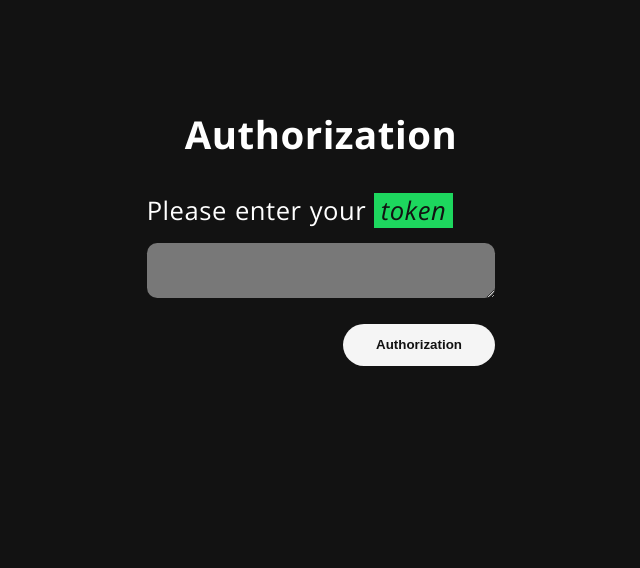
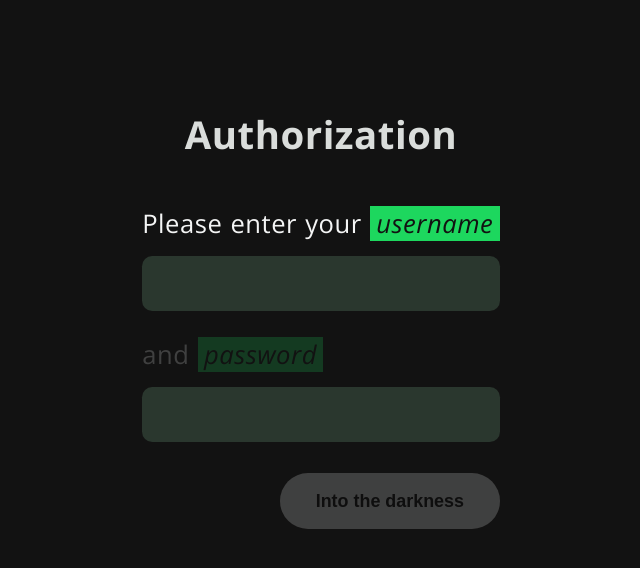
Before and after one commit to MohonovProduction/dark-spotify-frontend, a Vue app: page /authorization in a window 1280 px wide. Shown: the top 568 px of the page, without its empty margins (319-959 px from the left). Built offline with nearby package versions, Linux system fonts and the light colour scheme.

Commit message:
authorization check, routing with auth check

```diff
--- a/src/App.vue
+++ b/src/App.vue
@@ -9,14 +9,15 @@
   padding: 0;
   margin: 0;
   box-sizing: content-box;
-  --bg: hsla(0, 0%, 7%, 1);
-  --bg-opacity: hsla(0, 0%, 7%, .8);
-  --bg-dark-gray: hsla(0, 0%, 16%, 1);
-  --bg-gray: hsla(0, 0%, 47%, 1);
-  --bg-gray-light: hsla(0, 0%, 65%, 1);
-  --bg-white: hsla(0, 0%, 96%, 1);
-  --font-white: hsla(0, 0%, 100%, 1);
-  --font-black: hsla(0, 0%, 7%, 1);
+  --bg: hsla(141, 0%, 7%, 1);
+  --bg-dark-gray: hsla(141, 14%, 19%, 1);
+  --bg-dark-red : hsla(0, 14%, 19%, 1);
+  --bg-gray: hsla(141, 0%, 47%, 1);
+  --bg-gray-light: hsla(141, 0%, 65%, 1);
+  --bg-white: hsl(141, 4%, 96%);
+  --font-white: hsl(141, 4%, 96%);
+  --font-lighten-gray: hsl(141, 4%, 86%);
+  --font-black: hsla(141, 0%, 7%, 1);
   --primary-green: hsla(141, 76%, 48%, 1);
   --font-family: 'Open Sans', sans-serif;
   font-size: calc(.8em + 1vw);
@@ -49,16 +50,18 @@
   padding: 0 .25em;
 }
 
-textarea {
+textarea,
+input {
   font-size: 1em;
   color: var(--font-white);
   padding: .5em;
-  background-color: var(--bg-gray);
+  background-color: var(--bg-dark-gray);
   border: none;
   border-radius: .4em;
   outline: none;
 }
-textarea::selection {
+textarea::selection,
+input::selection {
   outline: var(--primary-green) solid .2em;
 }
 
@@ -68,14 +71,4 @@ button {
   outline: none;
   padding: .5em;
 }
-
-.button-gray {
-  color: var(--bg);
-  font-weight: 700;
-  padding: 1em 2.5em;
-  background-color: var(--bg-white);
-  border: none;
-  border-radius: 3em;
-  width: min-content;
-}
 </style>
--- /dev/null
+++ b/src/api/User.js
@@ -0,0 +1,37 @@
+import config from './config'
+
+const User = {}
+
+User.authorization = async function(data) {
+    console.log(JSON.stringify(data))
+    return new Promise((resolve, reject) => {
+        fetch(`${config.domain}/auth/login`, {
+            method: 'POST',
+            mode: 'cors',
+            headers: {
+                'Content-Type': 'application/json',
+                'connection': 'keep-alive'
+            },
+            body: JSON.stringify(data)
+        })
+            .then(data => resolve(data))
+            .catch(err => reject(err))
+    })
+}
+
+User.checkAuthorization = function() {
+    const token = localStorage.getItem('token')
+    console.log('checkAuth', token, typeof token)
+    switch (token) {
+        case null:
+            return false
+        case undefined:
+            return false
+        case '':
+            return false
+        default:
+            return true
+    }
+}
+
+export default User
--- /dev/null
+++ b/src/api/config.js
@@ -0,0 +1,3 @@
+export default {
+    domain: 'http://localhost:3000',
+}
--- a/src/router/index.js
+++ b/src/router/index.js
@@ -1,25 +1,30 @@
 import { createRouter, createWebHistory } from 'vue-router'
+import User from '../api/User'
 
 const routes = [
   {
     path: '/',
     name: 'home',
-    component: () => import('../views/Home.vue')
+    component: () => import('../views/Home.vue'),
+    meta: { requiresAuth: true },
   },
   {
     path: '/authorization',
     name: 'authorization',
-    component: () => import('../views/Authorization.vue')
+    component: () => import('../views/Authorization.vue'),
+    meta: { requiresAuth: false }
   },
   {
     path: '/search',
     name: 'search',
-    component: () => import('../views/Search.vue')
+    component: () => import('../views/Search.vue'),
+    meta: { requiresAuth: true },
   },
   {
     path: '/your-library',
     name: 'your-library',
-    component: () => import('../views/YourLibrary.vue')
+    component: () => import('../views/YourLibrary.vue'),
+    meta: { requiresAuth: true },
   },
   {
     path: '/playlist',
@@ -35,9 +40,20 @@ const routes = [
   }
 ]
 
+
+
 const router = createRouter({
   history: createWebHistory(process.env.BASE_URL),
   routes
 })
 
+router.beforeEach((to, from) => {
+  if (!User.checkAuthorization() && to.meta.requiresAuth) {
+    return {
+      path: '/authorization',
+      query: { redirect: to.fullPath }
+    }
+  }
+})
+
 export default router
--- a/src/views/Authorization.vue
+++ b/src/views/Authorization.vue
@@ -2,26 +2,75 @@
   <section class="wrapper">
     <h1 class="heading">Authorization</h1>
     <article class="form">
-      <label class="form__label">Please enter your <span class="primary-line">token</span></label>
-      <textarea @keydown.enter="authorization" v-model="token" class="form__textarea" rows="1"></textarea>
-      <button @click="authorization" class="button-gray">Authorization</button>
+      <label class="form__label form__label--active" for="username">Please enter your <span class="primary-line">username</span></label>
+      <input
+        @keydown.enter="changeFocus('password')"
+        v-model="user.username"
+        class="form__input"
+        :class="{ 'form__input--need-input': condition.needInput }"
+        tabindex="1"
+        id="username" autofocus
+      />
+
+      <label class="form__label" :class="{ 'form__label--active': canTypePassword }" for="password">and <span class="primary-line">password</span></label>
+      <input
+        @keydown.enter="authorization"
+        v-model="user.password"
+        class="form__input"
+        :class="{ 'form__input--need-input': condition.needInput }"
+        tabindex="2"
+        id="password"
+      />
+
+      <button @click="authorization" class="button" :class="{ 'button--active': canEnter }">Into the darkness</button>
     </article>
   </section>
 </template>
 
 <script>
 import router from "@/router";
+import User from '../api/User'
 
 export default {
   name: "Authorization",
   data() {
     return {
-      token: null,
+      user: {
+        username: '',
+        password: ''
+      },
+      condition: {
+        needInput: false
+      }
     }
   },
   methods: {
     authorization() {
-      router.push('/')
+      if (this.user.username.length === 0 || this.user.password === 0) {
+        this.condition.needInput = true
+        setTimeout(() => { this.condition.needInput = false }, 600)
+        return
+      }
+      User.authorization(this.user)
+        .then(data => {
+          if (data.ok === false) {
+            console.log(data)
+          }
+          localStorage.setItem('token', data.json().token)
+          router.push((this.$route.query.redirect === undefined) ? this.$route.query.redirect : '/')
+        })
+        .catch(err => console.log(err))
+    },
+    changeFocus(id) {
+      document.querySelector(`#${id}`).focus()
+    }
+  },
+  computed: {
+    canTypePassword() {
+      return this.user.username.length > 0
+    },
+    canEnter() {
+      return this.user.username.length > 0 && this.user.password.length > 0
     }
   }
 }
@@ -37,6 +86,7 @@ export default {
   text-align: center;
   margin-top: 2em;
   padding: 1em;
+  color: var(--font-lighten-gray);
 }
 .form {
   display: grid;
@@ -48,9 +98,31 @@ export default {
 }
 .form__label {
   font-weight: 400;
+  margin-top: .5em;
+  opacity: .2;
+  transition: opacity .3s ease-in-out;
 }
-.button-gray {
+.form__label--active {
+  opacity: 1;
+}
+.form__input {
+  transition: transform .1s ease-in-out;
+}
+.form__input--need-input {
+  transform: scale(1.05);
+}
+.button {
+  justify-self: end;
+  font-weight: 600;
+  font-size: .7em;
   margin-top: 1em;
-  justify-self: end;
+  padding: 1em 2em;
+  background-color: var(--bg-white);
+  border-radius: 3em;
+  opacity: .2;
+  transition: opacity .3s ease-in-out;
+}
+.button--active {
+  opacity: 1;
 }
 </style>
--- a/src/views/Home.vue
+++ b/src/views/Home.vue
@@ -10,7 +10,7 @@
       <div class="recently__scroll">
         <template v-for="el in 50">
           <Album :title="el + ` Ricardo's hit on dark!`" :alt="el" src="https://encrypted-tbn0.gstatic.com/images?q=tbn:ANd9GcRTwzwD4IspmiyxpCRLd0YMW1atCRRqZu2pXw&usqp=CAU" />
-          <Artist :name="el" src="https://i.scdn.co/image/ab6761610000e5ebcdce7620dc940db079bf4952" :alt="alt" />
+          <Artist :name="el" src="https://i.scdn.co/image/ab6761610000e5ebcdce7620dc940db079bf4952" :alt="'ssss'" />
         </template>
       </div>
     </article>
@@ -22,8 +22,8 @@
         <h3 class="dark-wrapped__hashtag">#DarkWrapped</h3>
       </header>
       <div class="dark-wrapped__albums">
-        <Album title="Your top songs" src="" alt="" />
-        <Album title="Your artist revealed" src="" alt="" />
+        <Album title="Your top songs" src="" alt="sss" />
+        <Album title="Your artist revealed" src="" alt="sss" />
       </div>
     </article>
 
```
